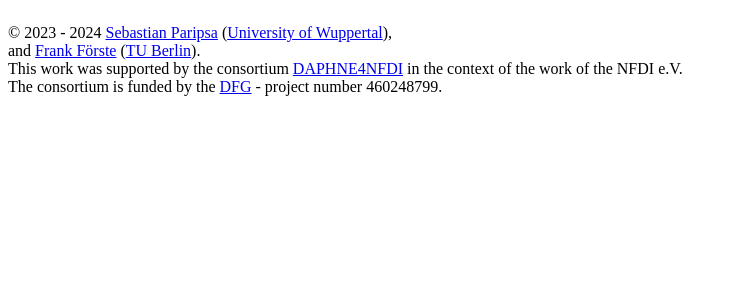
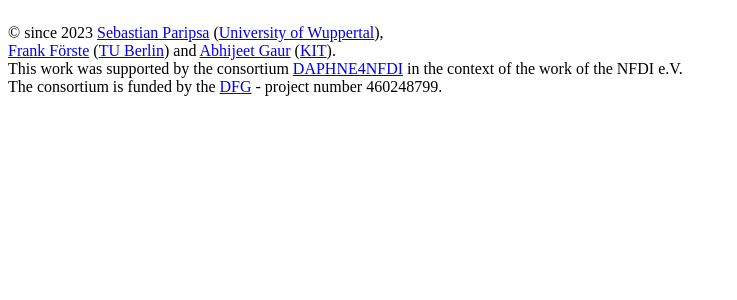
Before and after one commit to San-WierPa/xafsdb_webserver, a Django app: template xafsdb_web/templates/landing/footer.html in a window 1280 px wide. Shown: the top 300 px of the page, without its empty margins (0-737 px from the left). Run offline with Django 4.2, Linux system fonts and the light colour scheme; the template is opened without the code that fills it, so the values that code supplies are empty.

Commit message:
sp: footer reads "since 2023" instead of a fixed year range
The copyright line carried a hard-coded "2023 - 2024" that had to be
edited by hand every year, so it was already two years stale. It now
reads "since 2023" and stays correct.

Taken over from the deployed version, which also credits Abhijeet Gaur
alongside Sebastian Paripsa and Frank Förste; this branch still had the
older two-name line.

app.js looked up #date to write the current year into it, but no
template renders that element, so the lookup returned null and the
assignment threw on every page load before the rest of the file ran.
Guarded with a null check.

```diff
--- a/xafsdb_web/static/js/app.js
+++ b/xafsdb_web/static/js/app.js
@@ -4,8 +4,11 @@
 
 
 const date = document.querySelector("#date");
-// set year
-date.innerHTML = new Date().getFullYear();
+// set year (optional element: no template currently renders #date, and
+// dereferencing null here threw before the rest of this file could run)
+if (date) {
+    date.innerHTML = new Date().getFullYear();
+}
 
 // show/hide tables
 function showHideRow(row) {
--- a/xafsdb_web/templates/landing/footer.html
+++ b/xafsdb_web/templates/landing/footer.html
@@ -3,9 +3,10 @@
 
 <footer>
     <div class="footer-text logo-text-container">
-        <p class="text-footer" >&copy; 2023 - 2024 <a href="mailto:paripsa@uni-wuppertal.de">Sebastian Paripsa</a> (<a href="https://www.hydrogen.uni-wuppertal.de/en/" target="_blank">University of Wuppertal</a>),
+        <p class="text-footer" >&copy; since 2023 <a href="mailto:paripsa@uni-wuppertal.de">Sebastian Paripsa</a> (<a href="https://www.hydrogen.uni-wuppertal.de/en/" target="_blank">University of Wuppertal</a>),
             <br>
-            and <a href="mailto:ffoerste@physik.tu-berlin.de">Frank Förste</a> (<a href="https://www.blix.tu-berlin.de/" target="_blank">TU Berlin</a>).
+            <a href="mailto:ffoerste@physik.tu-berlin.de">Frank Förste</a> (<a href="https://www.blix.tu-berlin.de/" target="_blank">TU Berlin</a>) and
+            <a href="mailto:abhijeet.gaur@kit.edu">Abhijeet Gaur</a> (<a href="https://www.itcp.kit.edu/english/index.php" target="_blank">KIT</a>).
             <br>
             This work was supported by the consortium <a href="https://www.daphne4nfdi.de/english/index.php" target="_blank">DAPHNE4NFDI</a>
             in the context of the work of the NFDI e.V.<br>
```
